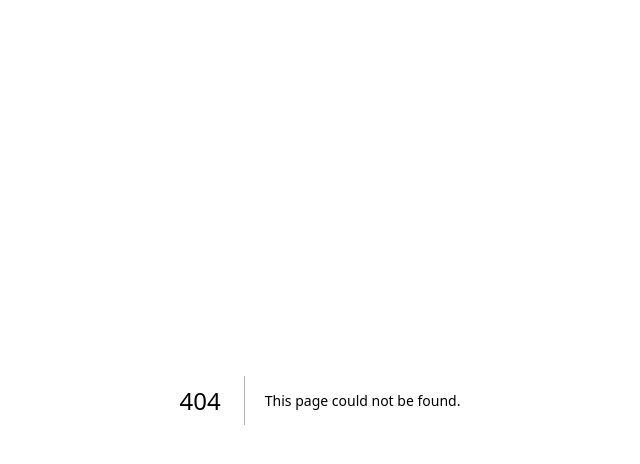
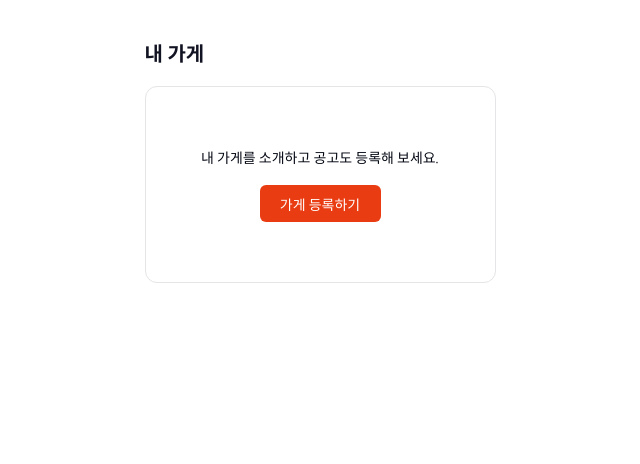
Before and after one commit to S2-P3-T5/Jugle, a Next.js app: page /shop/1 in a window 1280 px wide. Before the commit this address had no page. Shown: the top 464 px of the page, without its empty margins (320-960 px from the left). Built offline with nearby package versions, Linux system fonts and the light colour scheme.

Commit message:
feat: shop/[id].tsx 페이지 ShopRegister 컴포넌트 연결 구현

```diff
--- /dev/null
+++ b/src/pages/shop/[id].tsx
@@ -0,0 +1,7 @@
+import ShopRegister from "@/components/ui/shop/ShopRegister";
+
+export default function Shop() {
+  const hasShopsInfo = false; // 기능 구현 전 임시 설정
+
+  return !hasShopsInfo && <ShopRegister />;
+}
```
